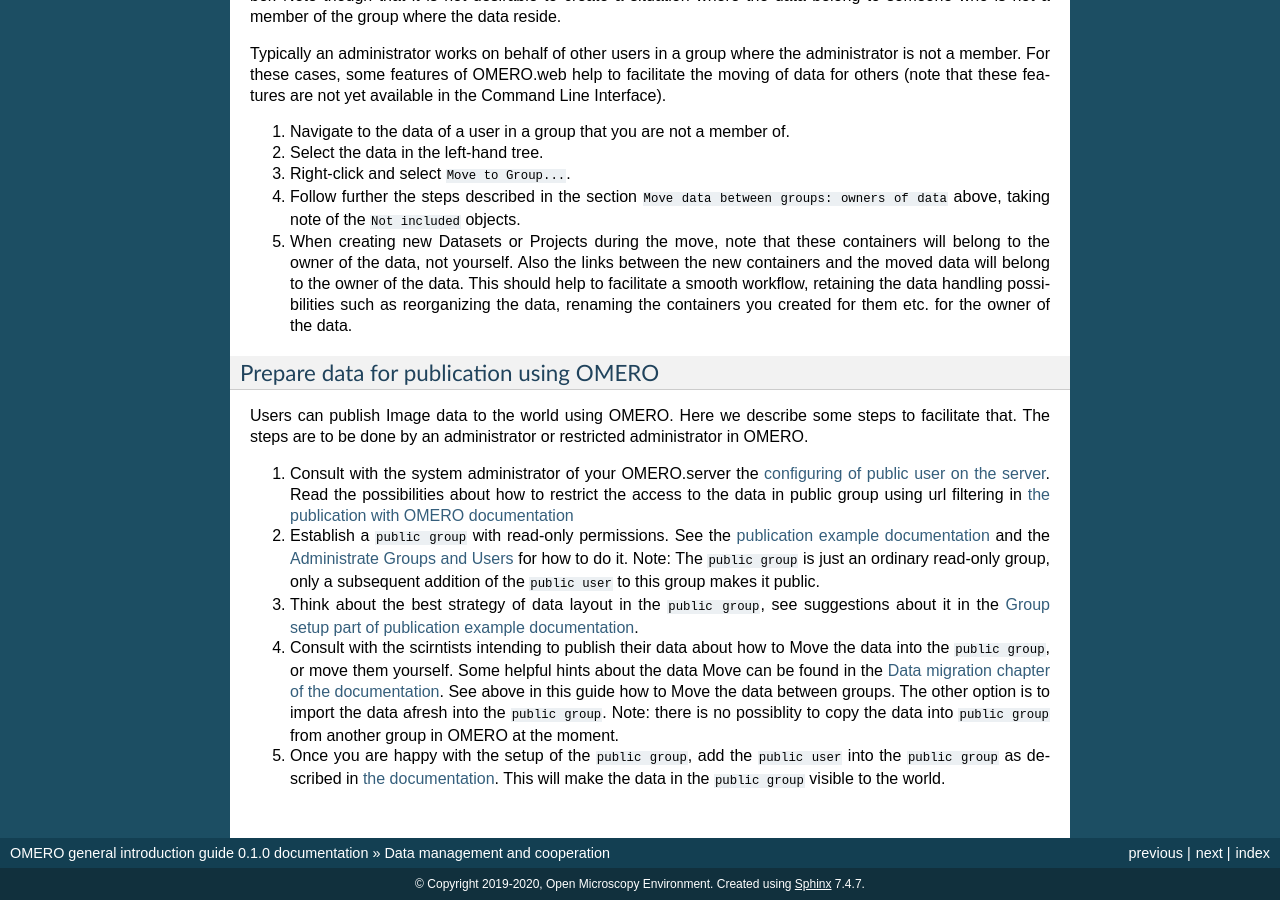
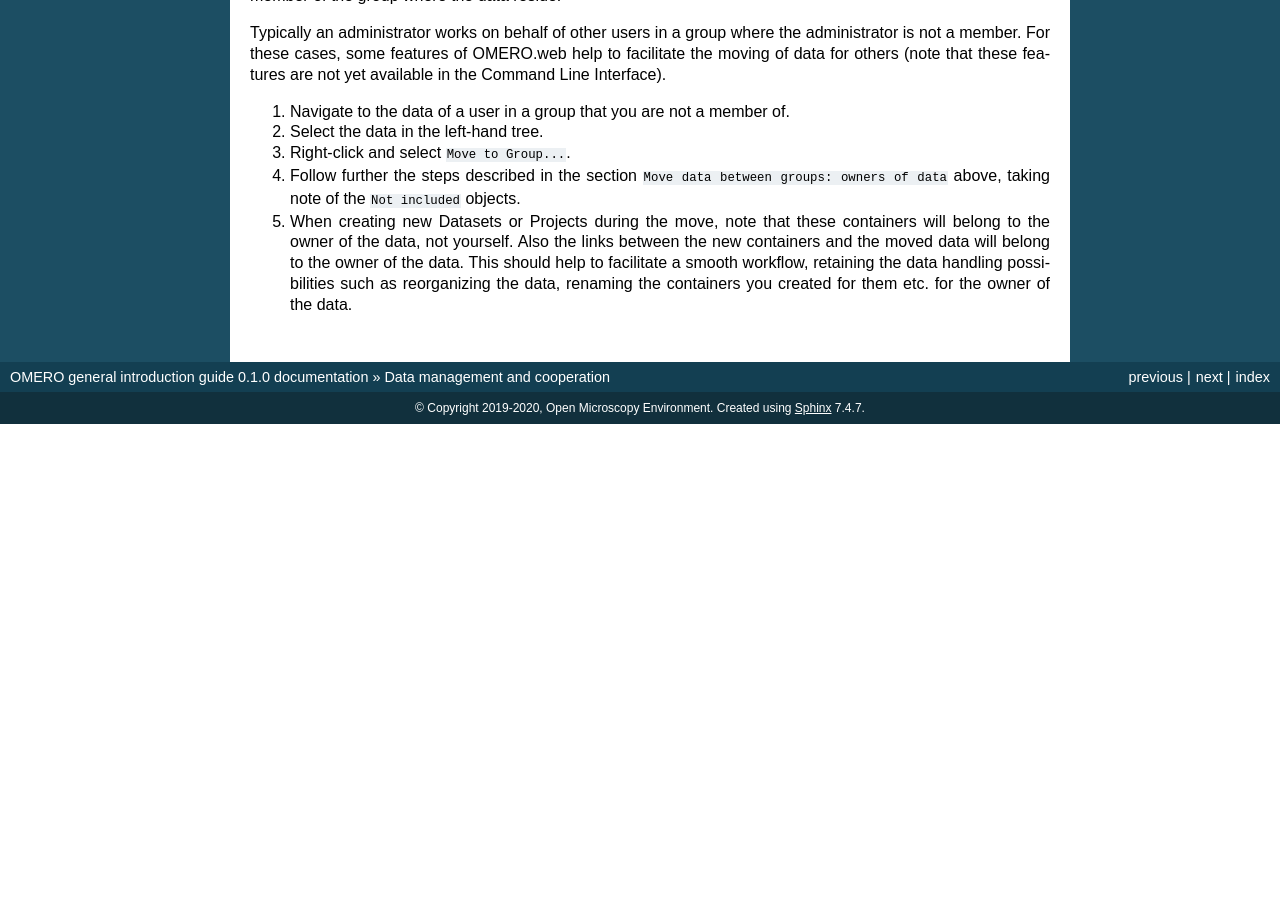
Before and after one commit to ome/omero-guide-introduction, a Sphinx documentation site: the page built from docs/data-management.rst, in a window 1280 px wide and 900 px high, scrolled down 6592 px. Built offline with Sphinx 7.4.7, drawn with Linux system fonts in a browser that asks for light colours; after the commit the page ends 7016 px from its top, so only the background shows below that; some of the changed text lies outside the part shown.

Commit message:
Make the publication a separate rst

```diff
--- a/docs/data-management.rst
+++ b/docs/data-management.rst
@@ -28,7 +28,6 @@
 
 -  How to move the data between groups if you are an administrator working on behalf of others.
 
--  How to prepare data for publication using the OMERO.web.
 
 Setup
 -----
@@ -210,21 +209,6 @@
 
 #. When creating new Datasets or Projects during the move, note that these containers will belong to the owner of the data, not yourself. Also the links between the new containers and the moved data will belong to the owner of the data. This should help to facilitate a smooth workflow, retaining the data handling possibilities such as reorganizing the data, renaming the containers you created for them etc. for the owner of the data.
 
-Prepare data for publication using OMERO
-~~~~~~~~~~~~~~~~~~~~~~~~~~~~~~~~~~~~~~~~
-
-Users can publish Image data to the world using OMERO. Here we describe some steps to facilitate that. The steps are to be done by an administrator or restricted administrator in OMERO.
-
-#. Consult with the system administrator of your OMERO.server the `configuring of public user on the server <https://docs.openmicroscopy.org/omero/latest/sysadmins/public.html>`_. Read the possibilities about how to restrict the access to the data in public group using url filtering in `the publication with OMERO documentation <https://docs.openmicroscopy.org/omero/latest/sysadmins/public.html>`_
-
-#. Establish a ``public group`` with read-only permissions. See the `publication example documentation <https://docs.openmicroscopy.org/omero/5.6.1/sysadmins/public.html#full-example-of-hosting-data-for-a-publication>`_ and the :doc:`group-user-management` for how to do it. Note: The ``public group`` is just an ordinary read-only group, only a subsequent addition of the ``public user`` to this group makes it public.
-
-#. Think about the best strategy of data layout in the ``public group``, see suggestions about it in the `Group setup part of publication example documentation <https://docs.openmicroscopy.org/omero/5.6.1/sysadmins/public.html#full-example-of-hosting-data-for-a-publication>`_.
-
-#. Consult with the scirntists intending to publish their data about how to Move the data into the ``public group``, or move them yourself. Some helpful hints about the data Move can be found in the `Data migration chapter of the documentation <https://docs.openmicroscopy.org/omero/latest/sysadmins/public.html#data-migration>`_. See above in this guide how to Move the data between groups. The other option is to import the data afresh into the ``public group``. Note: there is no possiblity to copy the data into ``public group`` from another group in OMERO at the moment.
-
-#. Once you are happy with the setup of the ``public group``, add the ``public user`` into the ``public group`` as described in `the documentation <https://docs.openmicroscopy.org/omero/latest/sysadmins/public.html>`_.  This will make the data in the ``public group`` visible to the world.
-
 .. |image0| image:: images/management1.png
    :height: 3.4592in
 .. |image1| image:: images/management2.png
--- a/docs/index.rst
+++ b/docs/index.rst
@@ -13,3 +13,4 @@
    annotate
    search-omero
    group-user-management
+   data-publication
```
Also changed, not shown: docs/data-publication.rst (added, +46 -0 lines).
